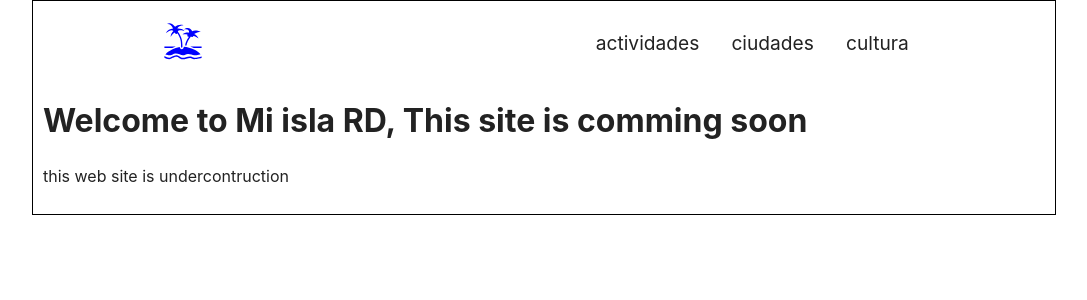
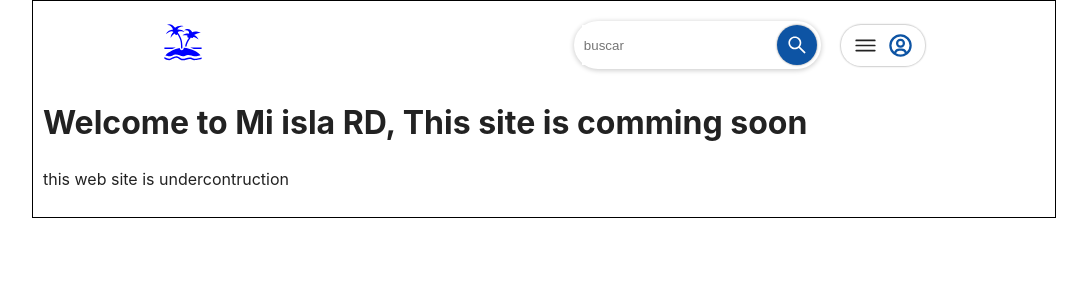
Before and after one commit to Anderson062887/miislaclient, a React (Create React App) app: page / in a window 1280 px wide. Shown: the top 300 px of the page, without its empty margins (96-1183 px from the left). Built offline with nearby package versions, Linux system fonts and the light colour scheme.

Commit message:
add seach input and user ui for full screen

```diff
--- a/src/App.css
+++ b/src/App.css
@@ -3,6 +3,7 @@
   border:var(--text-border);
   margin: 0px auto;
   padding: var(--padding-md);
+
 }
 
 
@@ -14,6 +15,11 @@
 
 @media (min-width: 750px) {
   .App  {
+    width: 90%;
+  }
+}
+@media (min-width: 1150px) {
+  .App  {
     width: 80%;
   }
 }
--- a/src/component/Header/Header.js
+++ b/src/component/Header/Header.js
@@ -2,10 +2,19 @@
 import "./Headercss.css"
 import {Nav} from "./Nav";
 import{GiIsland} from "react-icons/gi"
-import {HeaderSeach} from "./headerSeach";
+import {IoMenuOutline} from "react-icons/io5"
+import {HeaderSeach} from "./smallViewheaderSeach";
 import useBrowserSize from "../utilhooks/windowWidthhook";
+import{BiUserCircle} from "react-icons/bi"
 
+const UserUi =()=>{
 
+  return(
+    <div className="user-ui">
+      <IoMenuOutline size={27} />
+      <BiUserCircle size={27} color={"rgb(13, 84, 164)"}/>
+    </div>)
+}
 
 
 export const Header = ()=>{
@@ -14,8 +23,11 @@ export const Header = ()=>{
     return (<header className="header">
        { currentWith >= 750?
         <div className="header-wrap">
-            <div><GiIsland size={40} color={"blue"}></GiIsland></div>
+          <div><GiIsland size={40} color={"blue"}></GiIsland></div>
           <Nav links={links} />
+          <UserUi />
+
+
           </div>: <HeaderSeach />}
           {/* <div className="logo"></div> */}
     </header>)
--- a/src/component/Header/Headercss.css
+++ b/src/component/Header/Headercss.css
@@ -1,11 +1,12 @@
 .header-wrap{
-    width: 80%;
+    width: 100%;
     margin: 0 auto;
     padding: 0 20px;
     display: flex;
     align-items: center;
+    justify-content: flex-end;
+    /* border:1px solid rgb(147, 38, 38); */
 }
-
 
 /* .logo{
     height: 800px;
@@ -22,12 +23,26 @@
 
 /* nav style */
 nav{
-    width: 80%;
+    width: 100%;
     margin-left: auto;
     padding: 0;
+    display: flex;
+    /* border:1px solid #333; */
 }
-nav ul {
-    /* border:1px solid; */
+
+.user-ui{
+    /* height: 40px; */
+    width: 100px;
+    display: flex;
+    justify-content: space-around;
+    box-shadow: var(--shadow-solid);
+    margin-left: 20px;
+    padding: 7px;
+    border-radius: 20px;
+    cursor: pointer;
+}
+/* nav ul {
+
     display: flex;
     justify-content: flex-end;
     font-size: 1.2rem;
@@ -36,7 +51,7 @@ nav ul {
 nav ul li{
     list-style-type: none;
     margin: 0 16px;
-}
+} */
 
 /* seach box */
 .header-seach-wrapper{
@@ -47,7 +62,7 @@ nav ul li{
     justify-content: center;
     border-radius: 30px;
     padding: 4px 10px;
-    margin: 10px auto;
+    margin: 8px auto;
 }
 .header-seach-icon{
     display: flex;
@@ -74,4 +89,64 @@ nav ul li{
     border-radius: 50%;
     color: var(--light-text);
     box-shadow: var(--shadow-solid);
+    cursor: pointer;
 }
+/* wide screen */
+.seach-wrapper{
+    font-size: 0.9rem;
+    box-shadow: var(--shadow-mid);
+    display: flex;
+
+
+    /* align-items: center; */
+    /* justify-content: center; */
+    border-radius: 30px;
+    padding: 4px 4px;
+    margin: 10px 0;
+    width: 40%;
+    /* border: 1px solid; */
+    margin-left: auto;
+}
+.seach-wrapper input{
+    width: 80%;
+    border: none;
+    margin-left: auto;
+    outline: none;
+}
+
+.nav-seach-icon{
+    display: flex;
+    justify-content: center;
+    align-items: center;
+    width: 40px;
+    height: 40px;
+    color: var(--light-text);
+    box-shadow: var(--shadow-solid);
+    border-radius: 50%;
+    background-color: var(--brand-primary-color);
+    margin-left: auto;
+
+}
+/* media query */
+@media (min-width: 550px) {
+    .header-wrap{
+      width: 90%;
+    }
+  }
+
+  @media (min-width: 750px) {
+    .header-wrap {
+      width: 100%;
+    }
+    .seach-wrapper{
+        width: 50%;
+    }
+  }
+  @media (min-width: 1150px) {
+    .header-wrap {
+      width: 80%;
+    }
+    .seach-wrapper{
+        width: 40%;
+    }
+  }
--- a/src/component/Header/Nav.js
+++ b/src/component/Header/Nav.js
@@ -1,7 +1,18 @@
+import{AiOutlineSearch} from "react-icons/ai"
+
+
+
+ //RxMagnifyingGlass
  export const  Nav = ({links})=>{
     return  (<nav>
-    <ul>
-        {links.map((a,i)=><li key={i}>{a}</li>)}
-    </ul>
+    {/* <ul>
+     {links.map((a,i)=><li key={i}>{a}</li>)}
+    </ul> */}
+    <div className="seach-wrapper">
+        <input type="text" placeholder="buscar"/>
+
+    <span className="nav-seach-icon"><AiOutlineSearch size={22} color={"white"}/></span>
+    </div>
+
 </nav>)
 }
--- a/src/component/Header/headerSeach.js
+++ b/src/component/Header/smallViewheaderSeach.js
@@ -7,7 +7,7 @@ export const HeaderSeach = ()=>{
     return(
         <div className="header-seach-wrapper">
             <span className="header-seach-icon"><AiOutlineSearch size={22}/></span>
-            <div> <h4>Anywhere</h4> <p>Any week - add guests</p></div>
+            <div> <h4>Destinos</h4> <p>Any week - add guests</p></div>
             <span className="header-seach-slide"><CiSliderHorizontal size={22} color={"#111"}/></span>
         </div>
     )
--- a/src/index.css
+++ b/src/index.css
@@ -6,7 +6,7 @@
   --padding-md:10px 10px;
   --shadow-mid:0px 0.9px 5px 0.5px rgba(0,0,0,0.2);
   --shadow-solid:0px 0px 1.5px 0.9px rgba(0,0,0,0.2);
-
+  --brand-primary-color:rgb(13, 84, 164);
 
 }
 
```
